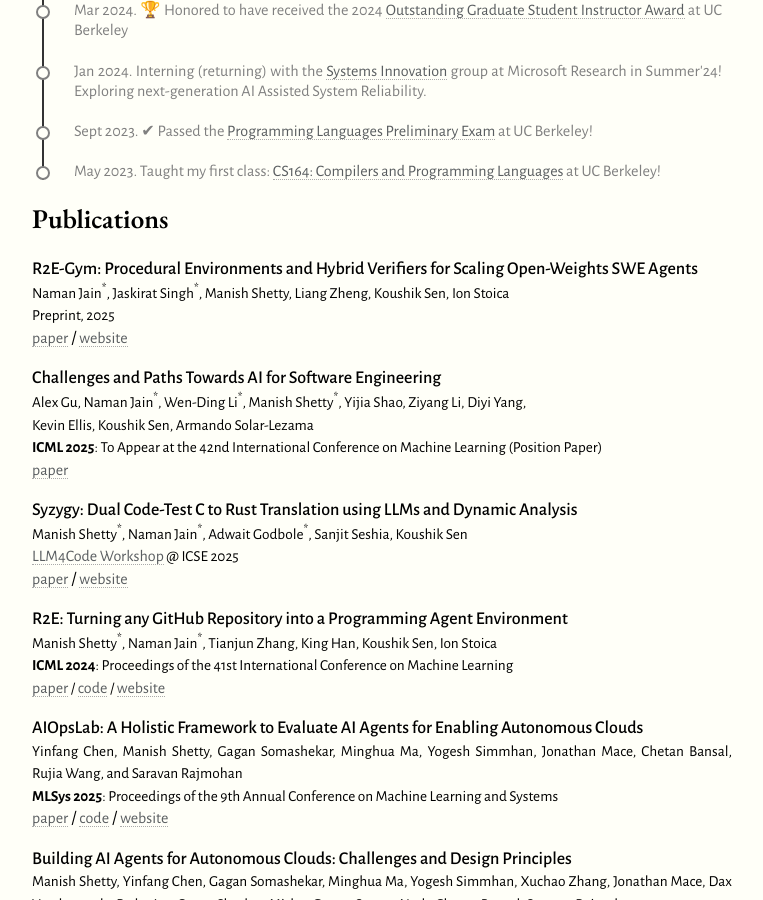
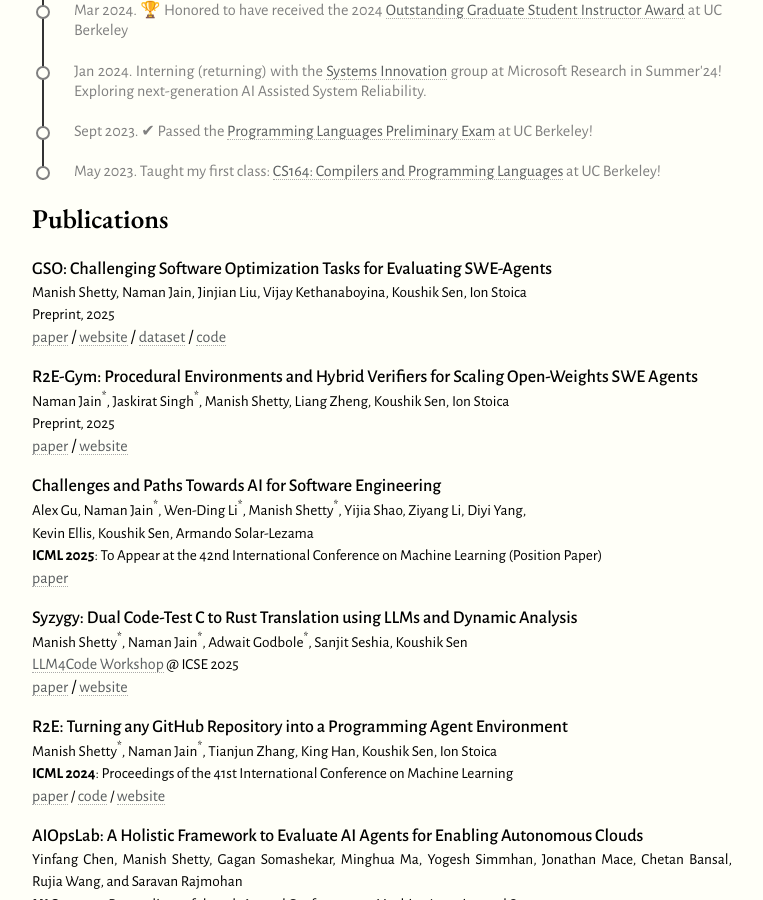
Before and after one commit to manishshettym/manishshettym.github.io, a Jekyll site: the page built from index.md, in a window 1280 px wide and 900 px high, scrolled down 453 px. Shown: the whole window, without its empty margins (258-1021 px from the left). Built offline with Jekyll 4.4.1, drawn with Linux system fonts in a browser that asks for light colours.

Commit message:
feat: GSO

```diff
--- a/_includes/pubs.md
+++ b/_includes/pubs.md
@@ -1,3 +1,13 @@
+<span class="pubtitle">GSO: Challenging Software Optimization Tasks for Evaluating SWE-Agents</span><br>
+<span style="font-size:85%">
+Manish Shetty, Naman Jain, Jinjian Liu, Vijay Kethanaboyina, Koushik Sen, Ion Stoica<br>
+Preprint, 2025 </span> <br>
+<a href="https://arxiv.org/abs/2505.23671">paper</a> /
+<a href="https://gso-bench.github.io/">website</a> /
+<a href="https://huggingface.co/datasets/gso-bench/gso">dataset</a> /
+<a href="https://github.com/gso-bench/gso">code</a>
+
+
 <span class="pubtitle">R2E-Gym: Procedural Environments and Hybrid Verifiers for Scaling Open-Weights SWE Agents</span><br>
 <span style="font-size:85%">
 Naman Jain<sup>*</sup>, Jaskirat Singh<sup>*</sup>, Manish Shetty, Liang Zheng, Koushik Sen, Ion Stoica<br>
```
